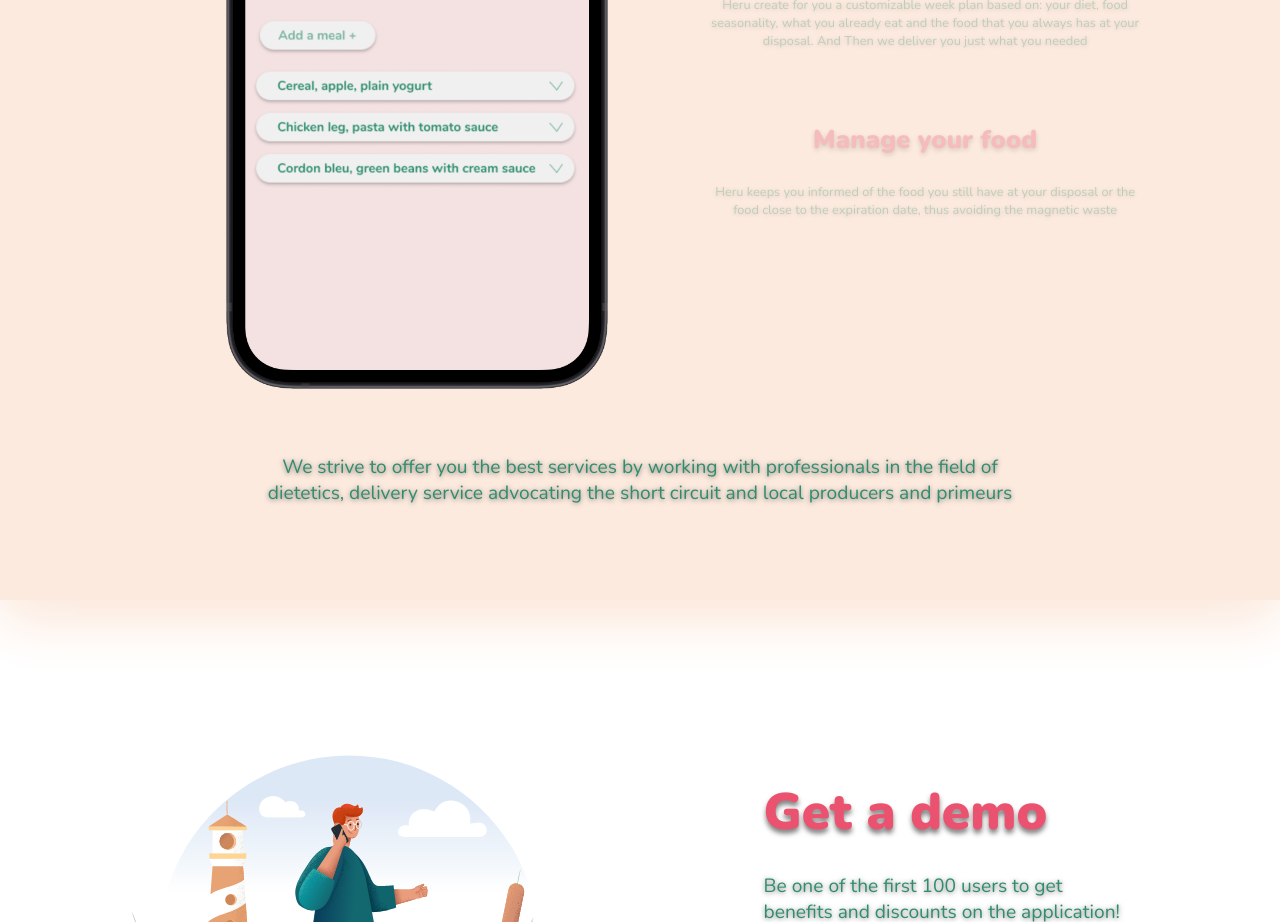
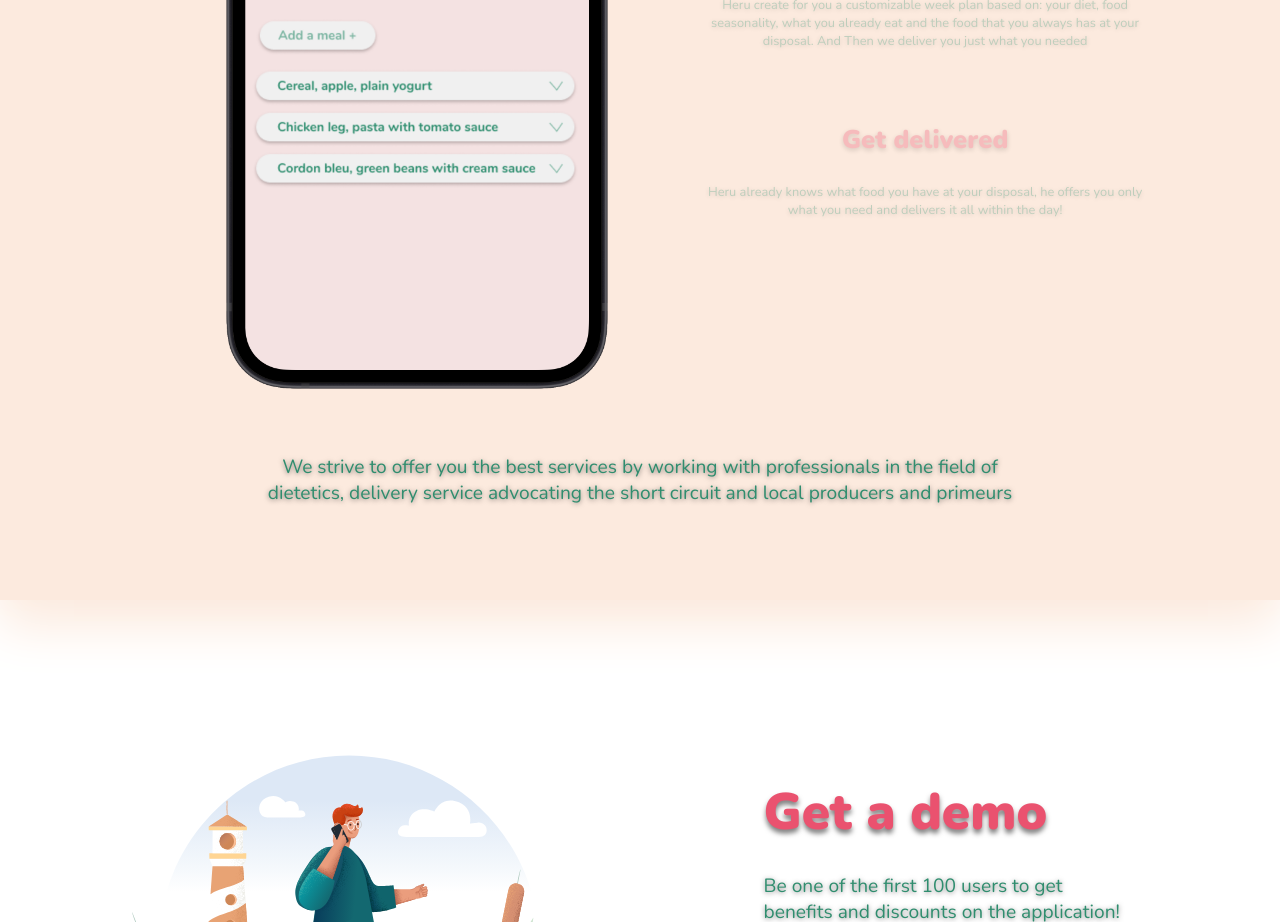
Before and after one commit to tlermytte/Herushii, a Next.js app: page / in a window 1280 px wide. Shown: the part 1160-2082 px from the top of the page. Built offline with nearby package versions, Linux system fonts and the light colour scheme.

Commit message:
[MOD] feature delivery

```diff
--- a/components/Features/features.tsx
+++ b/components/Features/features.tsx
@@ -16,7 +16,7 @@
   },
 };
 
-const delivery: ArticleContent = {
+const plan: ArticleContent = {
   title: { text: 'Make a plan !', size: 'medium' },
   description: {
     text:
@@ -25,11 +25,11 @@
   },
 };
 
-const manage: ArticleContent = {
-  title: { text: 'Manage your food', size: 'medium' },
+const delivery: ArticleContent = {
+  title: { text: 'Get delivered', size: 'medium' },
   description: {
     text:
-      'Heru keeps you informed of the food you still have at your disposal or the food close to the expiration date, thus avoiding the magnetic waste',
+      'Heru already knows what food you have at your disposal, he offers you only what you need and delivers it all within the day! ',
     size: 'medium',
   },
 };
@@ -79,13 +79,13 @@
             onClick={() => setSection(1)}
             className={section !== 1 ? fade.fadeOut : fade.fadeIn}
           >
-            <Article content={delivery} />
+            <Article content={plan} />
           </section>
           <section
             onClick={() => setSection(2)}
             className={section !== 2 ? fade.fadeOut : fade.fadeIn}
           >
-            <Article content={manage} />
+            <Article content={delivery} />
           </section>
         </div>
       </div>
```
